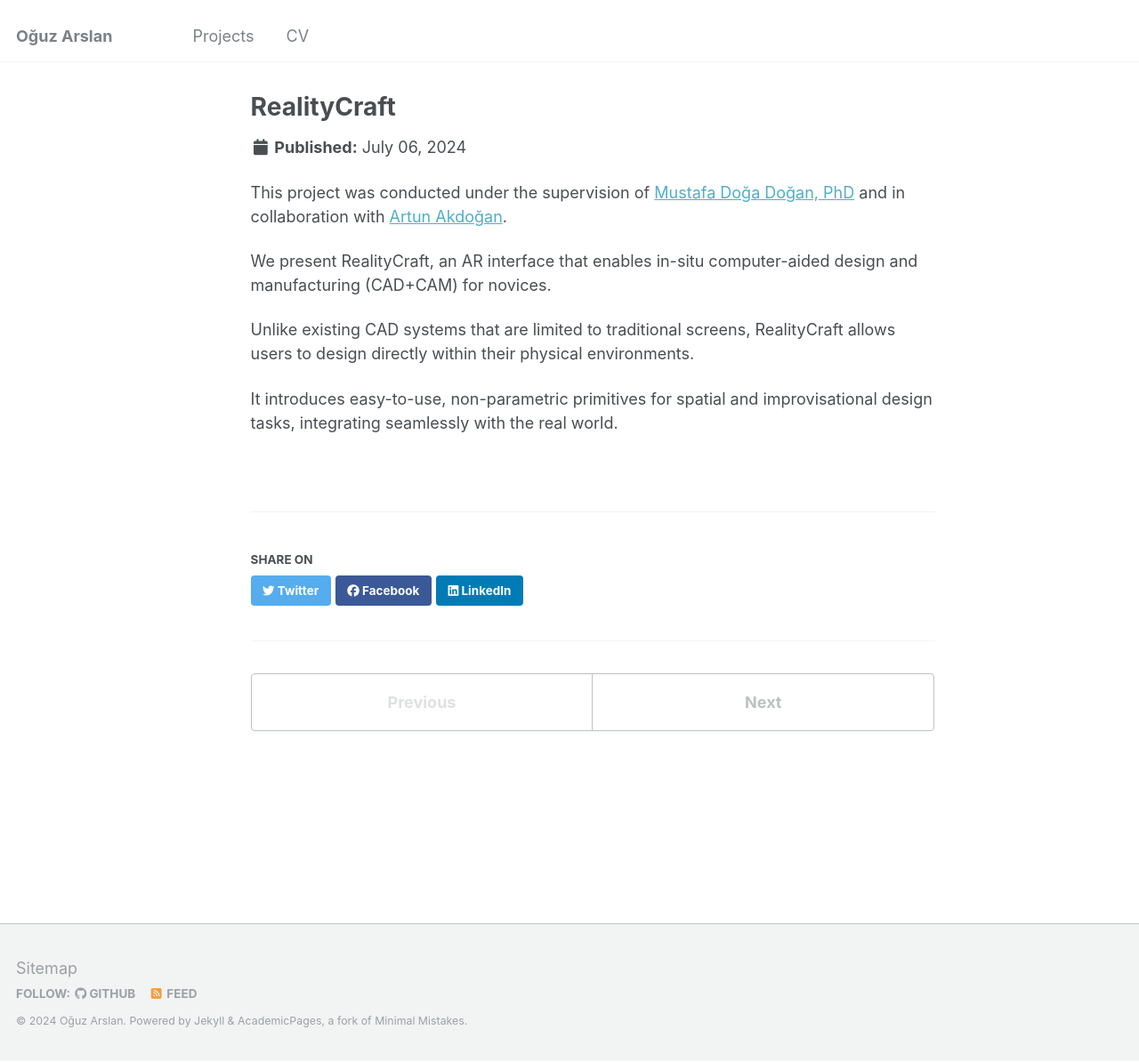
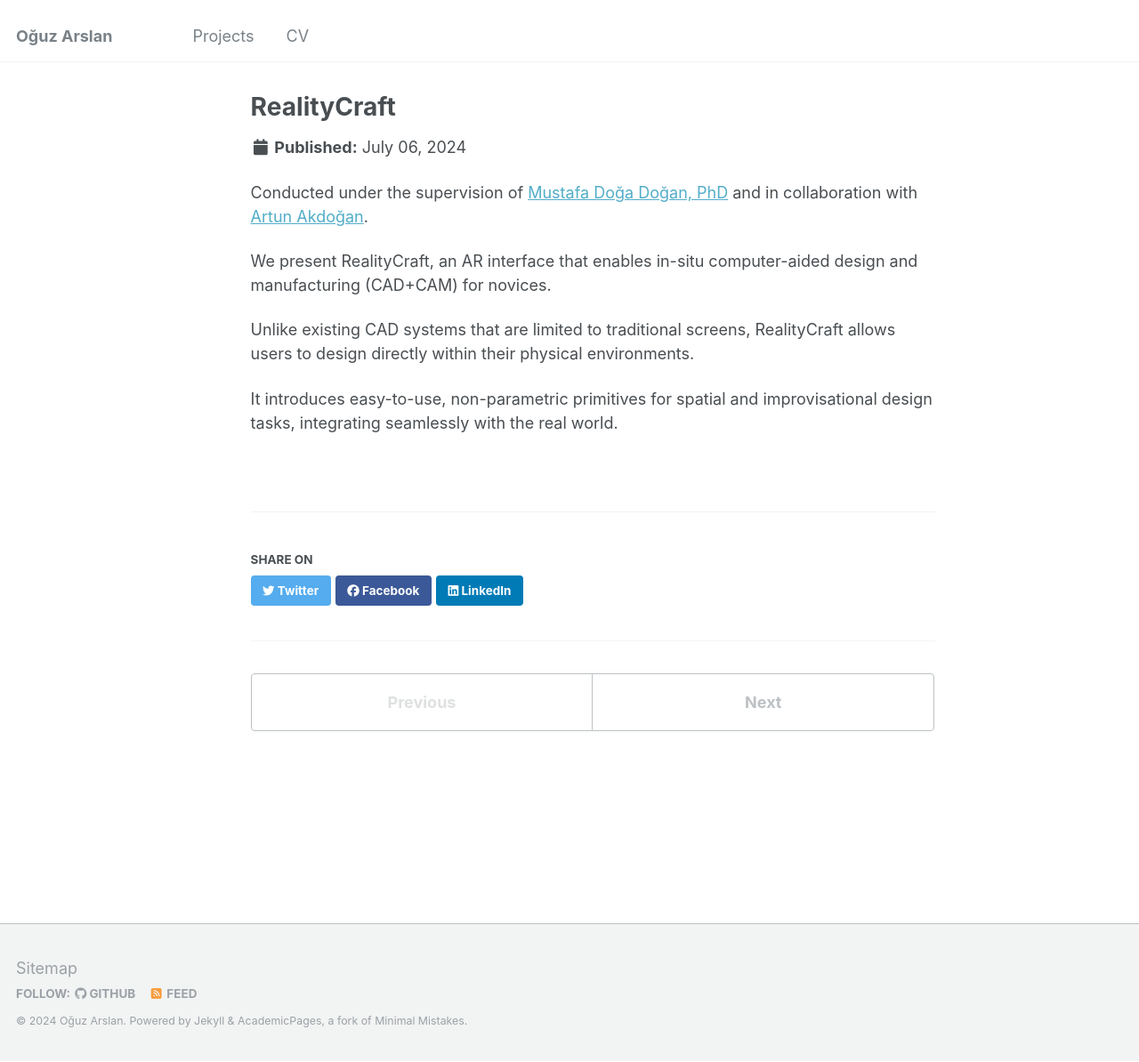
Before and after one commit to Boysle/boysle.github.io, a Jekyll site: the page built from _portfolio/0realitycraft.md, in a window 1280 px wide and 1194 px high. Shown: the whole window at 89% size. Built offline with Jekyll 4.4.1, drawn with Linux system fonts in a browser that asks for light colours.

Commit message:
Update 0realitycraft.md

```diff
--- a/_portfolio/0realitycraft.md
+++ b/_portfolio/0realitycraft.md
@@ -4,7 +4,7 @@ excerpt: "An In-Situ CAD+CAM Interface for Novices via Scene-Aware Augmented Rea
 author_profile: false
 collection: projects
 ---
-This project was conducted under the supervision of [Mustafa Doğa Doğan, PhD](https://www.dogadogan.com/) and in collaboration with [Artun Akdoğan](https://www.linkedin.com/in/artun-akdogan/).
+Conducted under the supervision of [Mustafa Doğa Doğan, PhD](https://www.dogadogan.com/) and in collaboration with [Artun Akdoğan](https://www.linkedin.com/in/artun-akdogan/).
 
 We present RealityCraft, an AR interface that enables in-situ computer-aided design and manufacturing (CAD+CAM) for novices.
 
```
